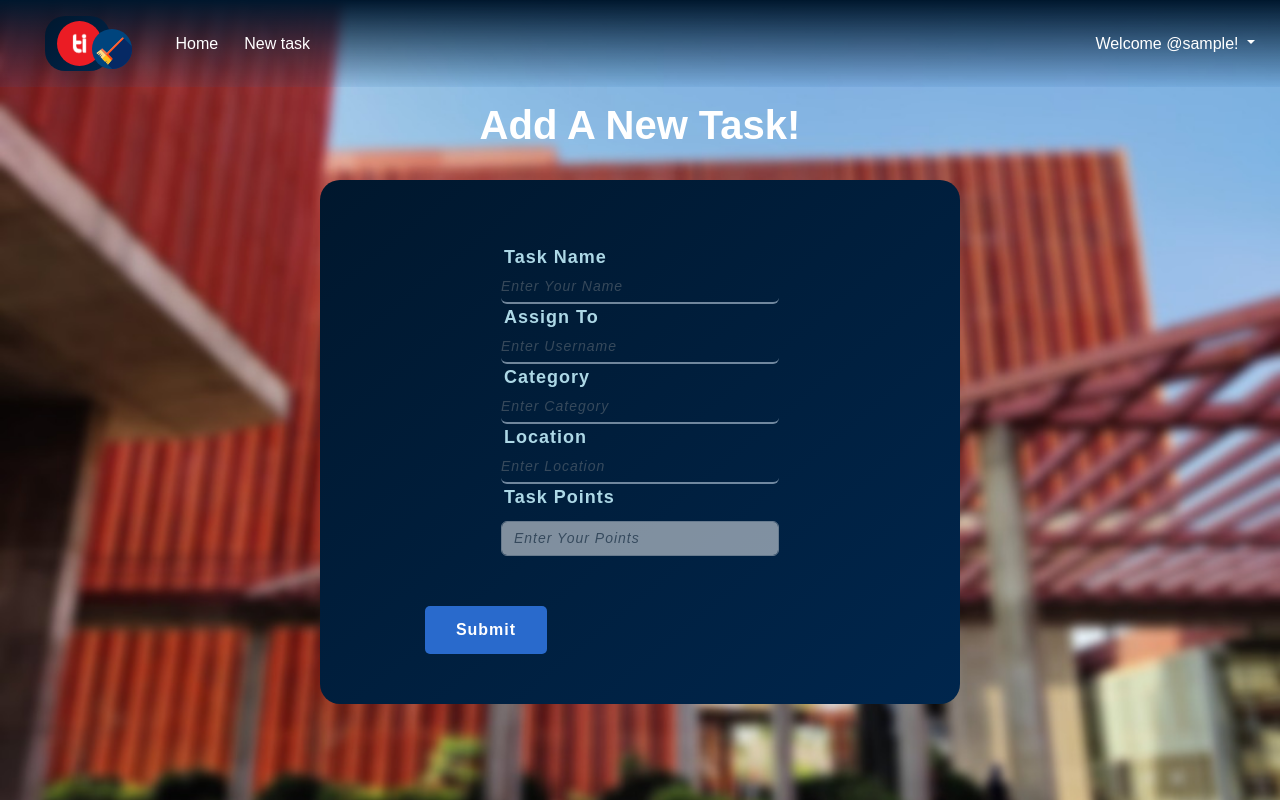
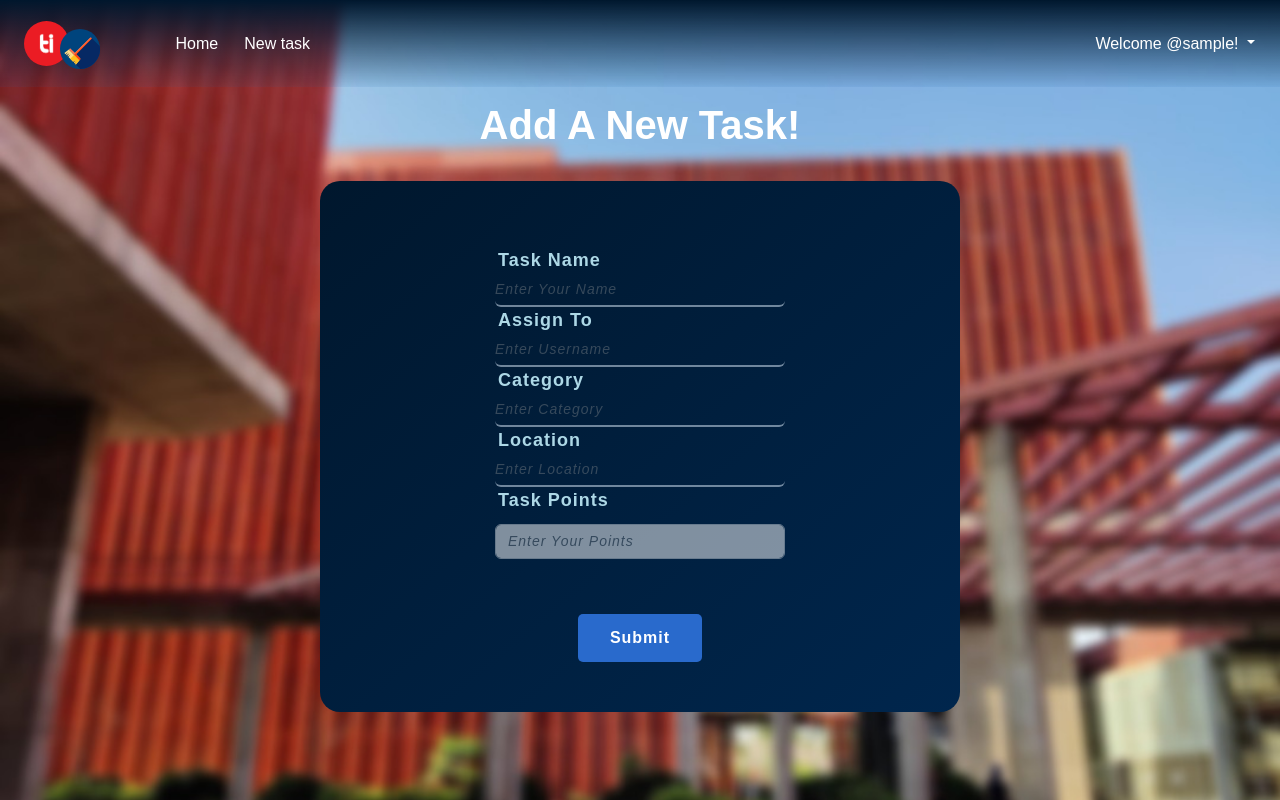
Before and after one commit to namanarora3/campus-clean-uiux, a Django app: page /task-form/ in a window 1280 px wide. Run offline with Django 4.2, Linux system fonts and the light colour scheme; the visitor is signed in with stand-in values (Sample User, id 1); data comes from the database, SQL or seed files in the repository; data that the repository does not hold is empty; some libraries are stand-ins or nearby versions; some web fonts are replaced.

Commit message:
updated changes

```diff
--- a/CleanUp/base/templates/base/login_registration.html
+++ b/CleanUp/base/templates/base/login_registration.html
@@ -57,7 +57,7 @@
               style="transform: translate(0, 9px);"
               height="50"
             ></object>
-            <h3 class="name">CAMPUS CLEAN!</h3>
+            <h3 class="name">CLEANUP!</h3>
           </div>
           <p>
             Welcome, <br />
--- a/CleanUp/base/templates/base/task_form.html
+++ b/CleanUp/base/templates/base/task_form.html
@@ -10,7 +10,7 @@
 </div>
 
 <section>
-  <div class="container">
+  <div class="container-add">
       <div class="task-form">
           <form method="POST">
               {% csrf_token %}
@@ -52,7 +52,7 @@
                   <input required type="number" name="coins" class="form-control name" placeholder="Enter Your Points">
               </div>
               <div class="col-lg-12 loginbttm">
-                  <div class="col-lg-6 login-btm login-button">
+                  <div class="col-lg-6 login-btm login-button" style="margin: 5px auto;">
                       <button type="submit" class="btn btn-outline-primary">
                           Submit</button>
                   </div>
--- a/CleanUp/static/styles/add.css
+++ b/CleanUp/static/styles/add.css
@@ -28,7 +28,7 @@
   color: #fff;
 }
 
-.container {
+.container-add {
   margin: auto;
   width: 50%;
 
--- a/CleanUp/static/styles/image.css
+++ b/CleanUp/static/styles/image.css
@@ -28,7 +28,7 @@
     top: 0;
     left: 0;
     width: 100%;
-    height: 100%;
+    height: 116%;
     background-color: rgba(0, 0, 0, 0.6);
     backdrop-filter: blur(3px);
     z-index: 5;
```
